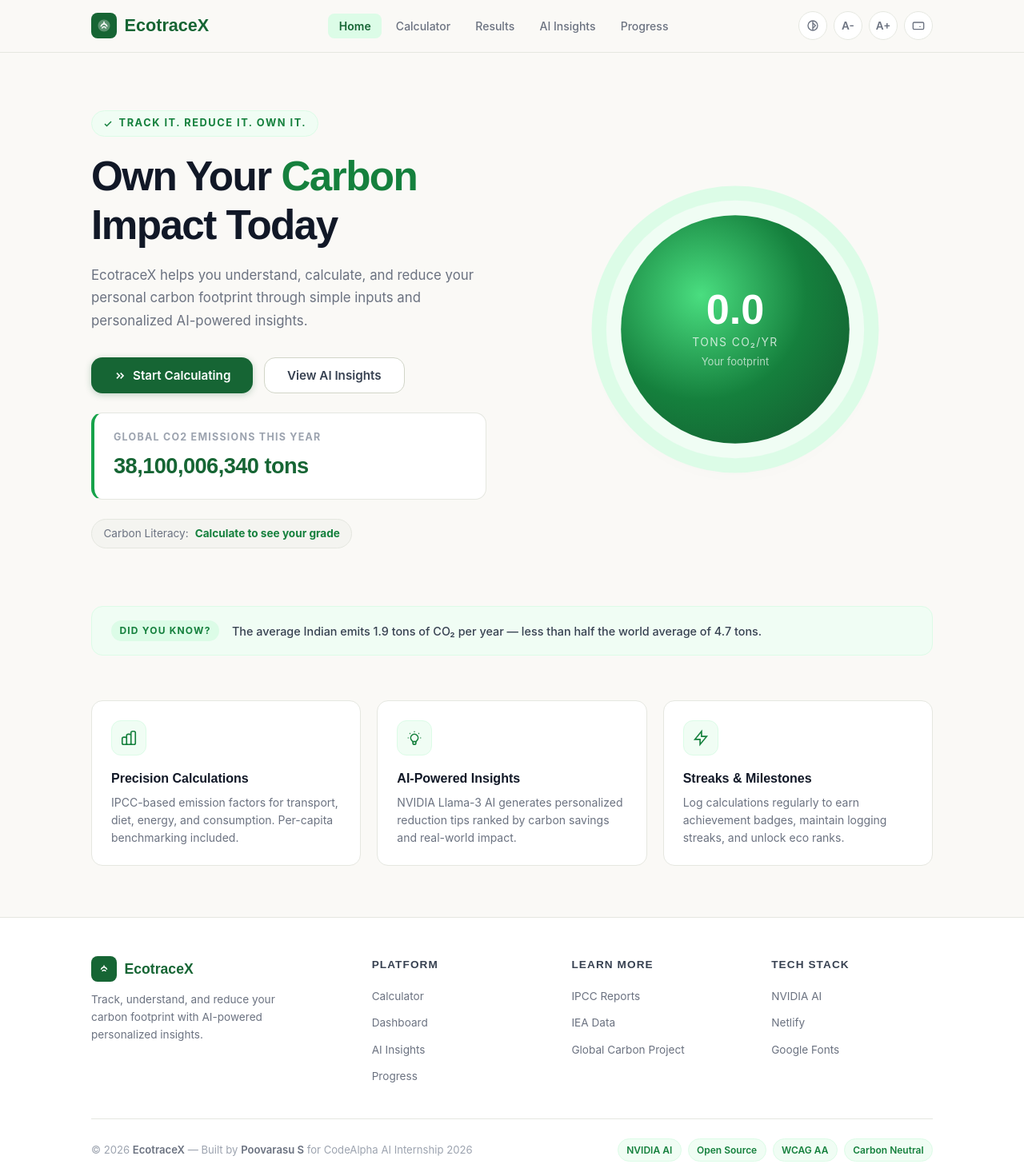
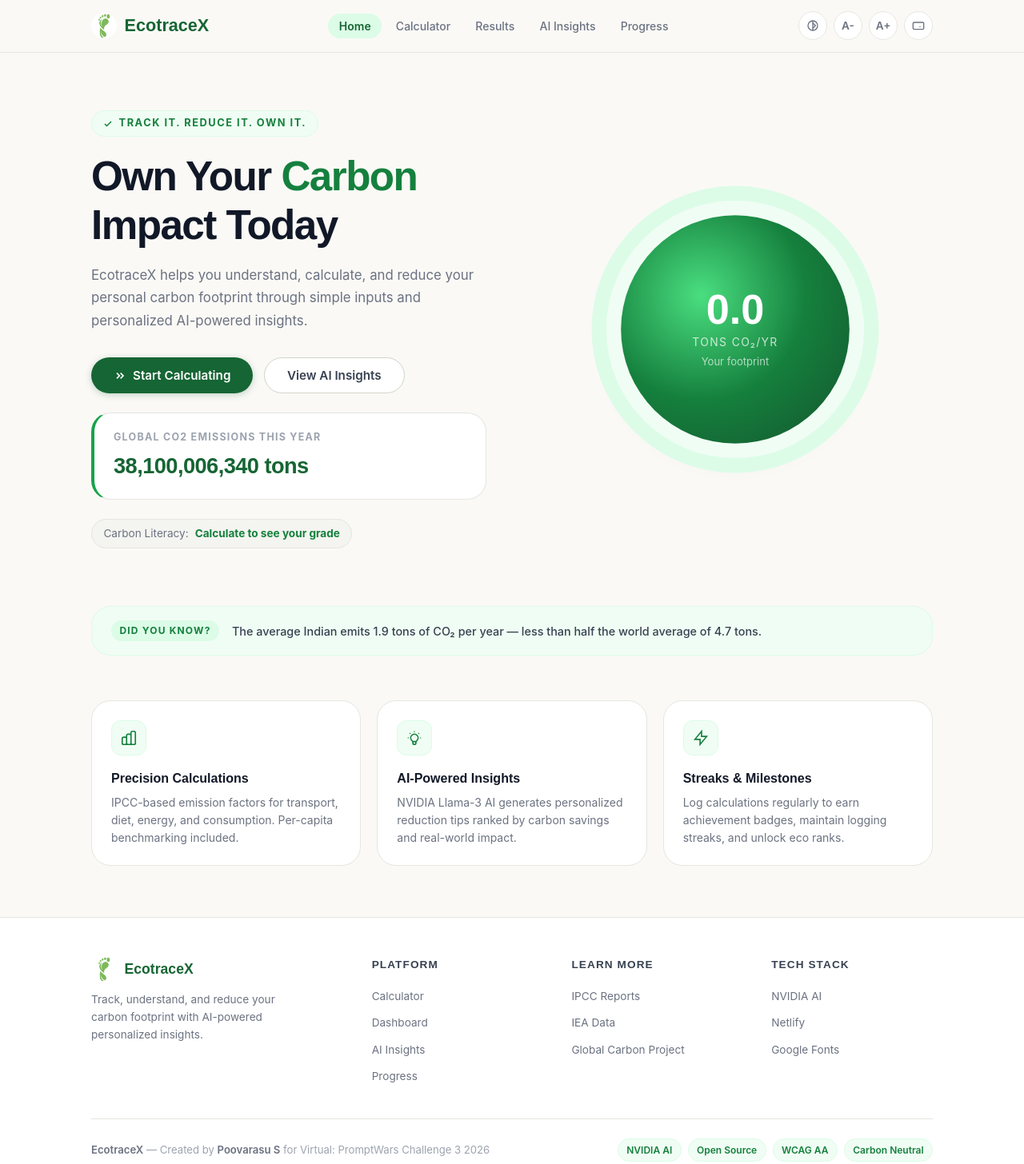
Before and after one commit to poovarasu638178-rgb/ecotrace-carbon-platform, a website: page index.html in a window 1280 px wide. Shown: the whole page at 80% size. Drawn offline with nearby package versions, Linux system fonts and the light colour scheme.

Commit message:
docs: update README and final UI tweaks for Hack2Skill submission

```diff
--- a/index.html
+++ b/index.html
@@ -43,10 +43,10 @@
       --text-500:  #6b7280;
       --text-400:  #9ca3af;
 
-      --radius-sm: 8px;
-      --radius-md: 14px;
-      --radius-lg: 20px;
-      --radius-xl: 28px;
+      --radius-sm: 16px;
+      --radius-md: 24px;
+      --radius-lg: 32px;
+      --radius-xl: 40px;
 
       --shadow-sm: 0 1px 3px rgba(0,0,0,0.06), 0 1px 2px rgba(0,0,0,0.04);
       --shadow-md: 0 4px 16px rgba(0,0,0,0.08), 0 2px 4px rgba(0,0,0,0.04);
@@ -740,13 +740,8 @@
 <header class="app-header" role="banner">
   <div class="header-inner">
     <div class="brand" role="img" aria-label="EcotraceX Logo">
-      <div class="brand-icon" aria-hidden="true">
-        <svg viewBox="0 0 24 24" aria-hidden="true">
-          <path d="M12 2C6.48 2 2 6.48 2 12s4.48 10 10 10 10-4.48 10-10S17.52 2 12 2z" stroke-width="0" fill="rgba(255,255,255,0.3)"/>
-          <path d="M7 13s2-4 5-4 5 4 5 4" stroke-linecap="round" stroke-linejoin="round"/>
-          <path d="M12 9V6" stroke-linecap="round"/>
-          <path d="M9 16s1-2 3-2 3 2 3 2" stroke-linecap="round" stroke-linejoin="round"/>
-        </svg>
+      <div class="brand-icon" aria-hidden="true" style="background:transparent; padding:0;">
+        <img src="favicon.png" alt="" style="width:100%;height:100%;object-fit:contain;border-radius:var(--radius-sm);">
       </div>
       EcotraceX
     </div>
@@ -1412,10 +1407,8 @@
     <div class="footer-top">
       <div class="footer-brand">
         <div class="brand" style="margin-bottom:0.75rem">
-          <div class="brand-icon" aria-hidden="true">
-            <svg viewBox="0 0 24 24" fill="none" stroke="#fff" stroke-width="2">
-              <path d="M7 13s2-4 5-4 5 4 5 4"/><path d="M12 9V6"/><path d="M9 16s1-2 3-2 3 2 3 2"/>
-            </svg>
+          <div class="brand-icon" aria-hidden="true" style="background:transparent; padding:0;">
+            <img src="favicon.png" alt="" style="width:100%;height:100%;object-fit:contain;border-radius:var(--radius-sm);">
           </div>
           EcotraceX
         </div>
@@ -1453,7 +1446,7 @@
 
     <div class="footer-bottom">
       <p class="footer-copy">
-        &copy; 2026 <strong>EcotraceX</strong> — Built by <strong>Poovarasu S</strong> for CodeAlpha AI Internship 2026
+        <strong>EcotraceX</strong> — Created by <strong>Poovarasu S</strong> for Virtual: PromptWars Challenge 3 2026
       </p>
       <div class="footer-tags" aria-label="Project tags">
         <span class="footer-tag">NVIDIA AI</span>
```
Also changed, not shown: README.md.
